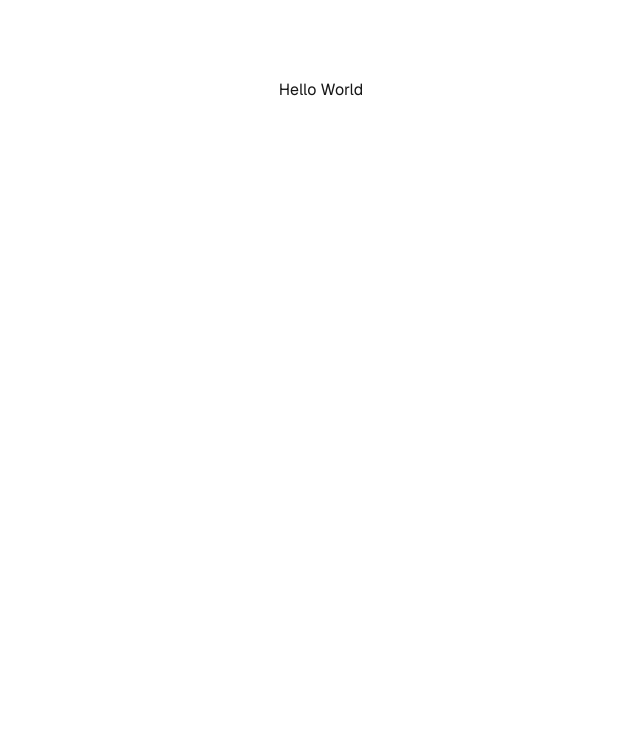
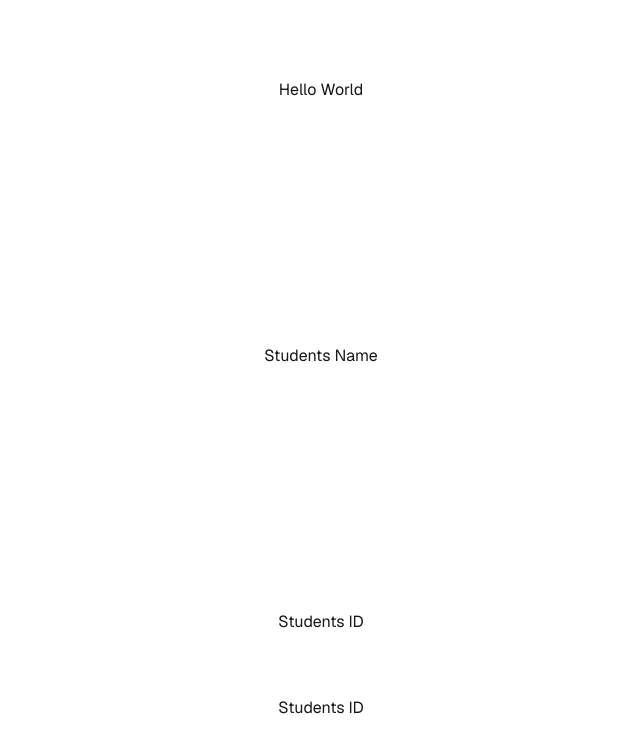
Before and after one commit to rachnatweeny/Next.js-StudentApp, a Next.js app in the folder my-app/: page / in a window 1280 px wide. Shown: the top 752 px of the page, without its empty margins (319-959 px from the left). Built offline with nearby package versions, Linux system fonts and the light colour scheme.

Commit message:
Implemented <Link> react component that extends the HTML <a> element to provide prefetching and client-side navigation between routes

```diff
--- a/my-app/app/page.tsx
+++ b/my-app/app/page.tsx
@@ -1,5 +1,6 @@
 
-import Button from '@/components/Button';
+// import Button from '@/components/Button';
+import Link from 'next/link';
 export default function Home() {
   return (
     <div className="grid grid-rows-[20px_1fr_20px] items-center justify-items-center min-h-screen p-8 pb-20 gap-16 sm:p-20 font-[family-name:var(--font-geist-sans)]">
@@ -99,6 +100,9 @@ export default function Home() {
         </a>
       </footer> */}
        <h1>Hello World</h1>
+       <Link href="/studentsName">Students Name</Link>
+       <Link href="/studentsId">Students ID</Link>
+       <Link href="/feedbackId">Students ID</Link>
        {/* <Button /> */}
     </div>
   );
```
Also changed, not shown: 1 other file (tests, documents, lock files or other folders).
